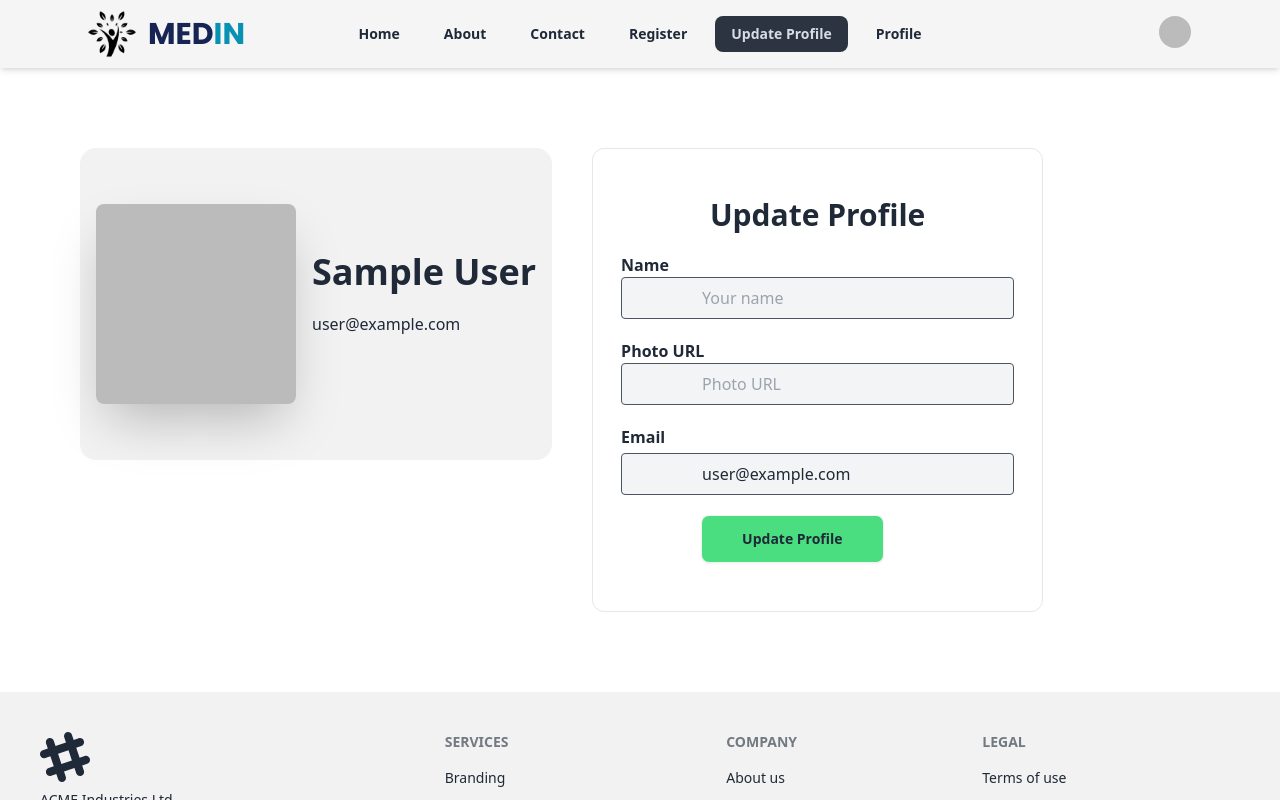
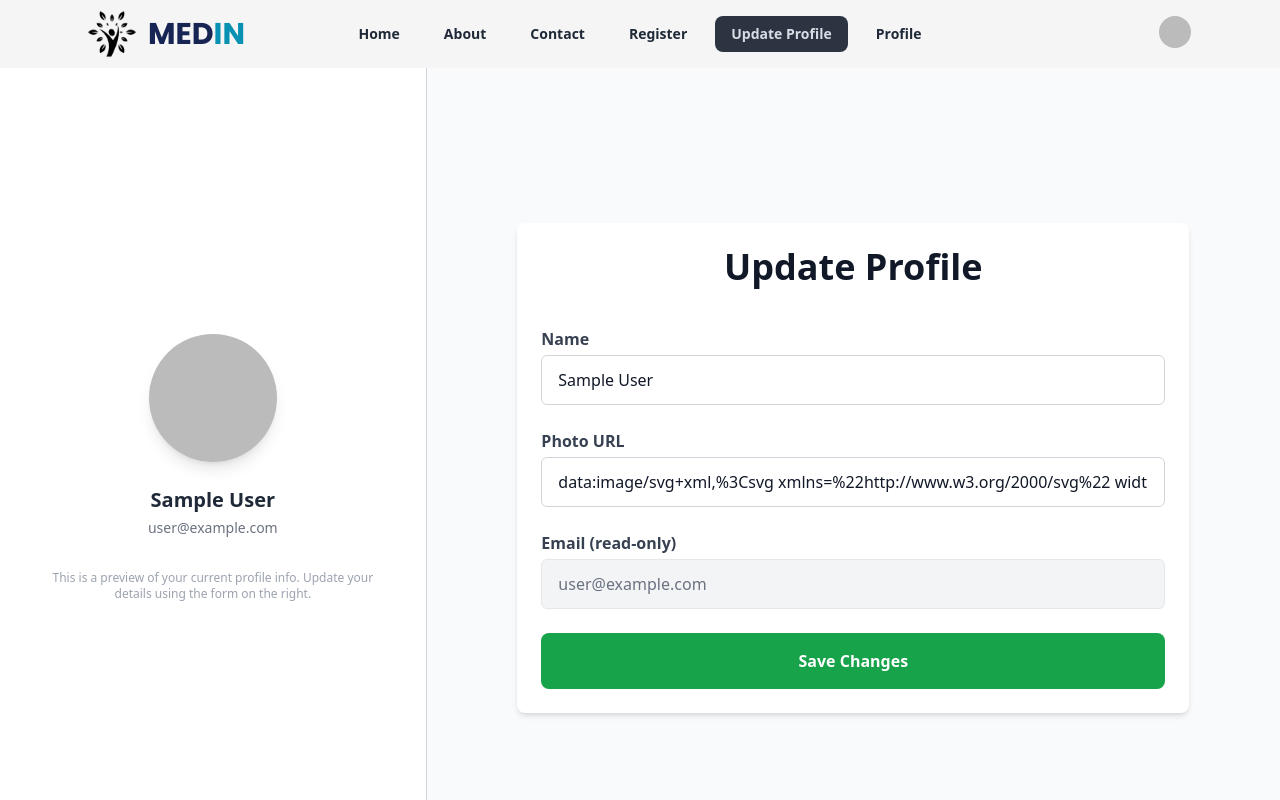
Before and after one commit to Md-Nur-Amin/MedIn-state, a React (Vite) app: page /update in a window 1280 px wide. Shown: the top 800 px of the page. Built offline with nearby package versions, Linux system fonts and the light colour scheme; no server answers; sample sign-in values are in the browser's storage.

Commit message:
few changes

```diff
--- a/src/Pages/UpdateProfile/UpdateProfile.jsx
+++ b/src/Pages/UpdateProfile/UpdateProfile.jsx
@@ -1,20 +1,22 @@
 import { useState, useContext, useEffect } from "react";
-import Swal from 'sweetalert2';
-import 'aos/dist/aos.css';
-import 'animate.css';
-// import { Helmet } from "react-helmet-async";
+import Swal from "sweetalert2";
 import { AuthContext } from "../../Providers/AuthProvider";
-import Profile from "../Profile/Profile";
-import { HelmetProvider } from "react-helmet-async";
-import { Helmet } from "react-helmet";
+import { HelmetProvider, Helmet } from "react-helmet-async";
 
 const UpdateProfile = () => {
+  const { updateprofile, user } = useContext(AuthContext);
 
-
-    const { updateprofile, user } = useContext(AuthContext);
   const [name, setName] = useState("");
   const [photo, setPhoto] = useState("");
-    const [email, setEmail] = useState('');
+  const [email, setEmail] = useState("");
+
+  useEffect(() => {
+    if (user) {
+      setName(user.displayName || "");
+      setPhoto(user.photoURL || "");
+      setEmail(user.email || "");
+    }
+  }, [user]);
 
   const handleProfile = async (e) => {
     e.preventDefault();
@@ -26,92 +28,85 @@ const UpdateProfile = () => {
     }
   };
 
-    useEffect(() => {
-        setEmail(user.email);
-    }, [user]);
+  return (
+    <div className="min-h-screen w-full flex bg-gray-50">
+      <HelmetProvider>
+        <Helmet>
+          <title>Update Profile | MEDIN</title>
+        </Helmet>
 
-    //
-
-    return (
-        <div >
-
-            <HelmetProvider>
-                <Helmet><title>Profile Update</title></Helmet>
-
-
-                <div  className="lg:flex gap-x-10">
-
-                    <div>
-                        <Profile></Profile>
+        {/* Left Panel */}
+        <div className="hidden md:flex flex-col items-center justify-center bg-white w-1/3 border-r border-gray-300 px-6">
+          <div className="w-32 h-32 rounded-full overflow-hidden shadow-lg mb-6">
+            <img
+              src={photo || "https://via.placeholder.com/150"}
+              alt="Profile"
+              className="object-cover w-full h-full"
+            />
+          </div>
+          <h2 className="text-xl font-semibold text-gray-800 mb-1 text-center truncate w-full">
+            {name || "Your Name"}
+          </h2>
+          <p className="text-gray-500 text-center text-sm">{email}</p>
+          <p className="mt-8 text-center text-gray-400 text-xs px-4">
+            This is a preview of your current profile info. Update your details
+            using the form on the right.
+          </p>
         </div>
 
-                    <div className="my-20 border rounded-xl mr-2">
+        {/* Right Panel */}
+        <div className="flex-1 flex items-center justify-center px-8 md:px-16">
+          <form
+            onSubmit={handleProfile}
+            className="w-full max-w-2xl bg-white rounded-lg shadow-md p-8 md:p-6"
+            autoComplete="off"
+          >
+            <h1 className="text-4xl font-bold mb-10 text-gray-900 text-center">
+              Update Profile
+            </h1>
 
-                        <form onSubmit={handleProfile} className="p-7">
-                            <h2 className="my-5 text-3xl font-bold text-center animate__animated animate__fadeInLeft">Update Profile</h2>
+            <label className="block mb-6">
+              <span className="text-gray-700 font-semibold">Name</span>
+              <input
+                type="text"
+                value={name}
+                onChange={(e) => setName(e.target.value)}
+                placeholder="Enter your full name"
+                required
+                className="mt-1 block w-full border border-gray-300 rounded-md px-4 py-3 text-gray-900 focus:outline-none focus:ring-2 focus:ring-green-500 transition"
+              />
+            </label>
 
-                            <div >
-                                <label htmlFor="name" className="font-semibold mb-1">Name</label>
-                                <div>
+            <label className="block mb-6">
+              <span className="text-gray-700 font-semibold">Photo URL</span>
               <input
-                                        id="name"
-                                        type="text"
-                                        name="name"
-                                        placeholder="Your name"
+                type="url"
+                value={photo}
+                onChange={(e) => setPhoto(e.target.value)}
+                placeholder="Link to your profile picture"
                 required
-                                        defaultValue={name}
-                                        onChange={(e) => setName(e.target.value)}
-                                        className="px-10 lg:px-20 p-2 rounded border border-gray-600 bg-gray-100 dark:bg-gray-100"
+                className="mt-1 block w-full border border-gray-300 rounded-md px-4 py-3 text-gray-900 focus:outline-none focus:ring-2 focus:ring-green-500 transition"
               />
-                                </div>
+            </label>
 
-
-                            </div>
-
-
-
-                            <div className="my-5">
-                                <label htmlFor="photo" className="font-semibold mb-1 ">Photo URL</label>
-
-                                <div>
+            <label className="block mb-6">
+              <span className="text-gray-700 font-semibold">Email (read-only)</span>
               <input
-                                        id="photo"
-                                        type="text"
-                                        placeholder="Photo URL"
-                                        name="photo"
-                                        required
-                                        defaultValue={photo}
-                                        onChange={(e) => setPhoto(e.target.value)}
-                                        className="px-10 lg:px-20 p-2 rounded border border-gray-600 bg-gray-100 dark:bg-gray-100"
-                                    />
-                                </div>
-
-                            </div>
-
-                            <label htmlFor="photo" className="block font-semibold mb-1  ">Email</label>
-                            <input
-                                id="email"
                 type="email"
-                                placeholder="Your email"
-                                required=""
-                                name="email"
                 value={email}
                 disabled
-                                className="px-10 lg:px-20 p-2 rounded border border-gray-600 bg-gray-100 dark:bg-gray-100"
+                className="mt-1 block w-full border border-gray-200 bg-gray-100 rounded-md px-4 py-3 text-gray-500 cursor-not-allowed"
               />
+            </label>
 
-                            <div className="my-5">
-                                <button type="submit" className="ml-10 lg:ml-20 px-10 py-2 font-bold btn bg-green-400 hover:dark:bg-green-700">Update Profile</button>
-                            </div>
-
+            <button
+              type="submit"
+              className="w-full py-4 bg-green-600 text-white font-bold rounded-lg hover:bg-green-700 transition"
+            >
+              Save Changes
+            </button>
           </form>
         </div>
-
-                </div>
-
-
-
-
       </HelmetProvider>
     </div>
   );
```
Lines whose indentation alone changed are shown as unchanged.
